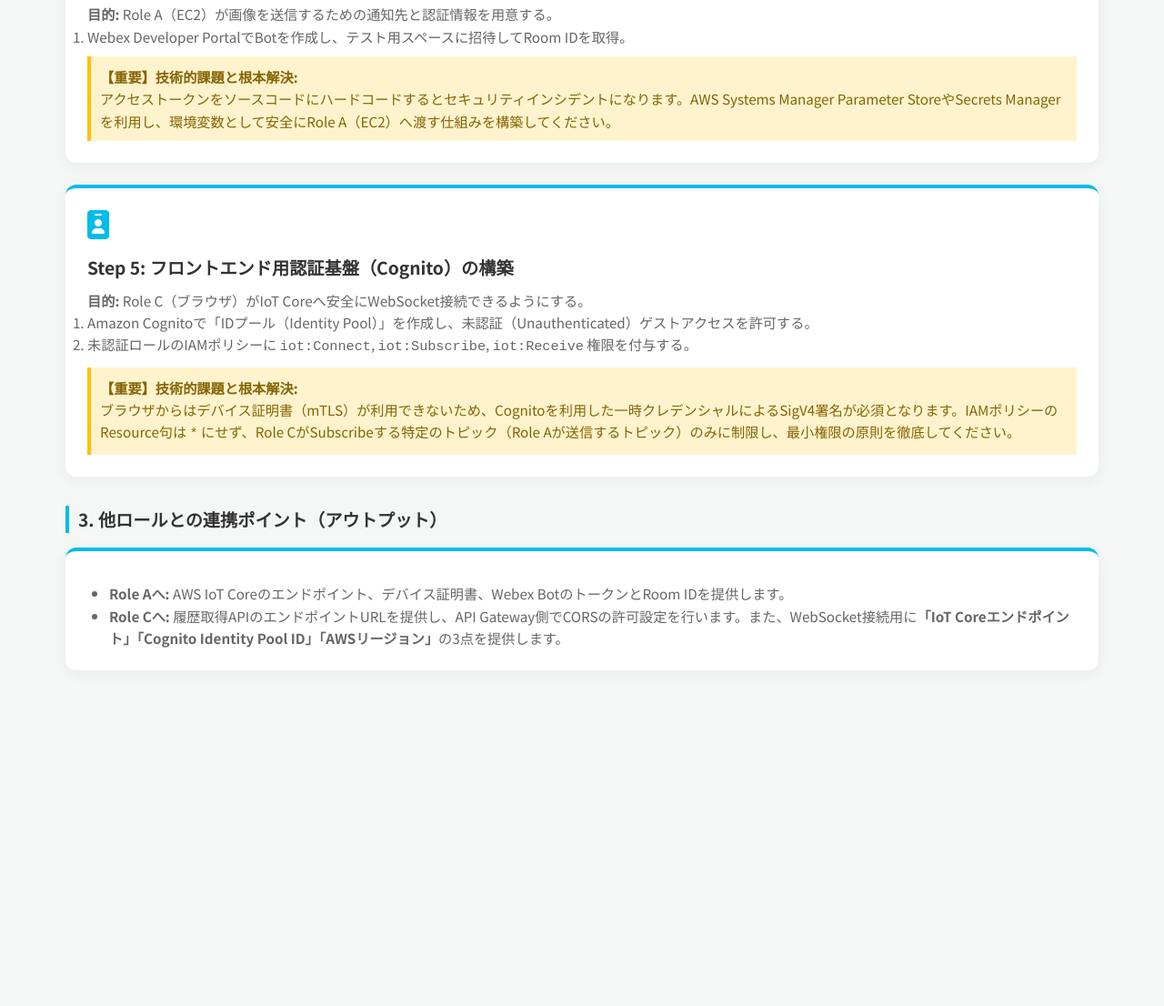
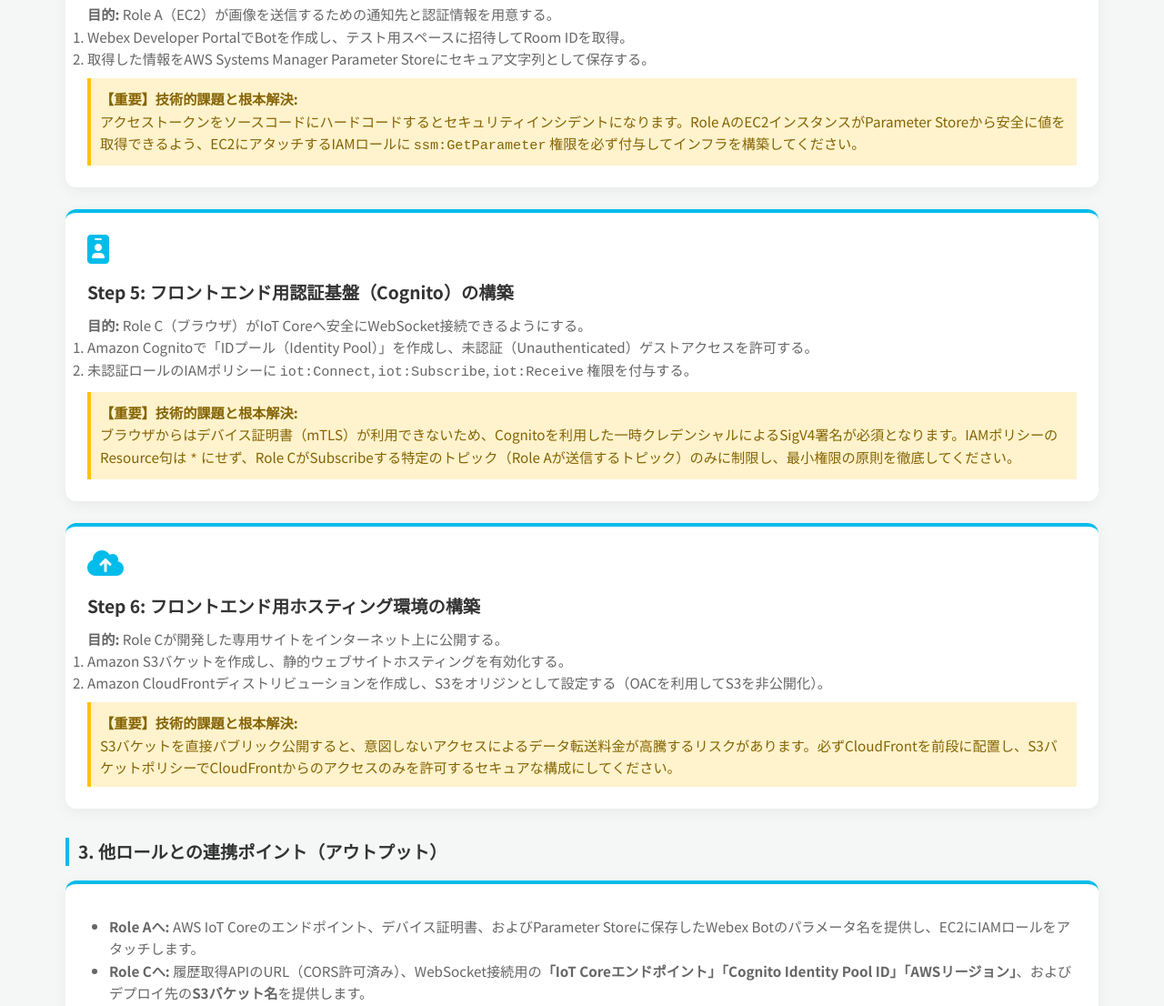
Before and after one commit to shingo29831/d1-docs, a plain HTML site: page role_b.html in a window 1280 px wide. Shown: the part 1752-2858 px from the top of the page at 91% size. Before the commit the page ends 2521 px from the top, so only its background shows below. Drawn offline with Linux system fonts and the light colour scheme.

Commit message:
docs: fix architectural inconsistencies regarding Webex integration, IAM roles, and S3/CloudFront deployment procedures

```diff
--- a/role_b.html
+++ b/role_b.html
@@ -89,10 +89,11 @@
                     <p><strong>目的:</strong> Role A（EC2）が画像を送信するための通知先と認証情報を用意する。</p>
                     <ol>
                         <li>Webex Developer PortalでBotを作成し、テスト用スペースに招待してRoom IDを取得。</li>
+                        <li>取得した情報をAWS Systems Manager Parameter Storeにセキュア文字列として保存する。</li>
                     </ol>
                     <p style="margin-top: 10px; padding: 10px; background: #fff3cd; border-left: 4px solid #ffc107; color: #856404;">
                         <strong>【重要】技術的課題と根本解決:</strong><br>
-                        アクセストークンをソースコードにハードコードするとセキュリティインシデントになります。AWS Systems Manager Parameter StoreやSecrets Managerを利用し、環境変数として安全にRole A（EC2）へ渡す仕組みを構築してください。
+                        アクセストークンをソースコードにハードコードするとセキュリティインシデントになります。Role AのEC2インスタンスがParameter Storeから安全に値を取得できるよう、EC2にアタッチするIAMロールに <code>ssm:GetParameter</code> 権限を必ず付与してインフラを構築してください。
                     </p>
                 </div>
             </div>
@@ -112,6 +113,22 @@
                     </p>
                 </div>
             </div>
+
+            <div class="feature-card">
+                <i class="fa-solid fa-cloud-arrow-up feature-icon"></i>
+                <div class="feature-title">Step 6: フロントエンド用ホスティング環境の構築</div>
+                <div class="feature-desc">
+                    <p><strong>目的:</strong> Role Cが開発した専用サイトをインターネット上に公開する。</p>
+                    <ol>
+                        <li>Amazon S3バケットを作成し、静的ウェブサイトホスティングを有効化する。</li>
+                        <li>Amazon CloudFrontディストリビューションを作成し、S3をオリジンとして設定する（OACを利用してS3を非公開化）。</li>
+                    </ol>
+                    <p style="margin-top: 10px; padding: 10px; background: #fff3cd; border-left: 4px solid #ffc107; color: #856404;">
+                        <strong>【重要】技術的課題と根本解決:</strong><br>
+                        S3バケットを直接パブリック公開すると、意図しないアクセスによるデータ転送料金が高騰するリスクがあります。必ずCloudFrontを前段に配置し、S3バケットポリシーでCloudFrontからのアクセスのみを許可するセキュアな構成にしてください。
+                    </p>
+                </div>
+            </div>
         </div>
 
         <h3 style="margin-top: 2rem; margin-bottom: 1rem; font-size: 1.2rem; border-left: 4px solid #00bceb; padding-left: 10px;">3. 他ロールとの連携ポイント（アウトプット）</h3>
@@ -119,8 +136,8 @@
             <div class="feature-card" style="grid-column: 1 / -1;">
                 <div class="feature-desc">
                     <ul style="margin-top: 10px;">
-                        <li><strong>Role Aへ:</strong> AWS IoT Coreのエンドポイント、デバイス証明書、Webex BotのトークンとRoom IDを提供します。</li>
-                        <li><strong>Role Cへ:</strong> 履歴取得APIのエンドポイントURLを提供し、API Gateway側でCORSの許可設定を行います。また、WebSocket接続用に<strong>「IoT Coreエンドポイント」「Cognito Identity Pool ID」「AWSリージョン」</strong>の3点を提供します。</li>
+                        <li><strong>Role Aへ:</strong> AWS IoT Coreのエンドポイント、デバイス証明書、およびParameter Storeに保存したWebex Botのパラメータ名を提供し、EC2にIAMロールをアタッチします。</li>
+                        <li><strong>Role Cへ:</strong> 履歴取得APIのURL（CORS許可済み）、WebSocket接続用の<strong>「IoT Coreエンドポイント」「Cognito Identity Pool ID」「AWSリージョン」</strong>、およびデプロイ先の<strong>S3バケット名</strong>を提供します。</li>
                     </ul>
                 </div>
             </div>
```
Also changed, not shown: index.html (+1 -1 lines), role_c.html (+17 -1 lines).
